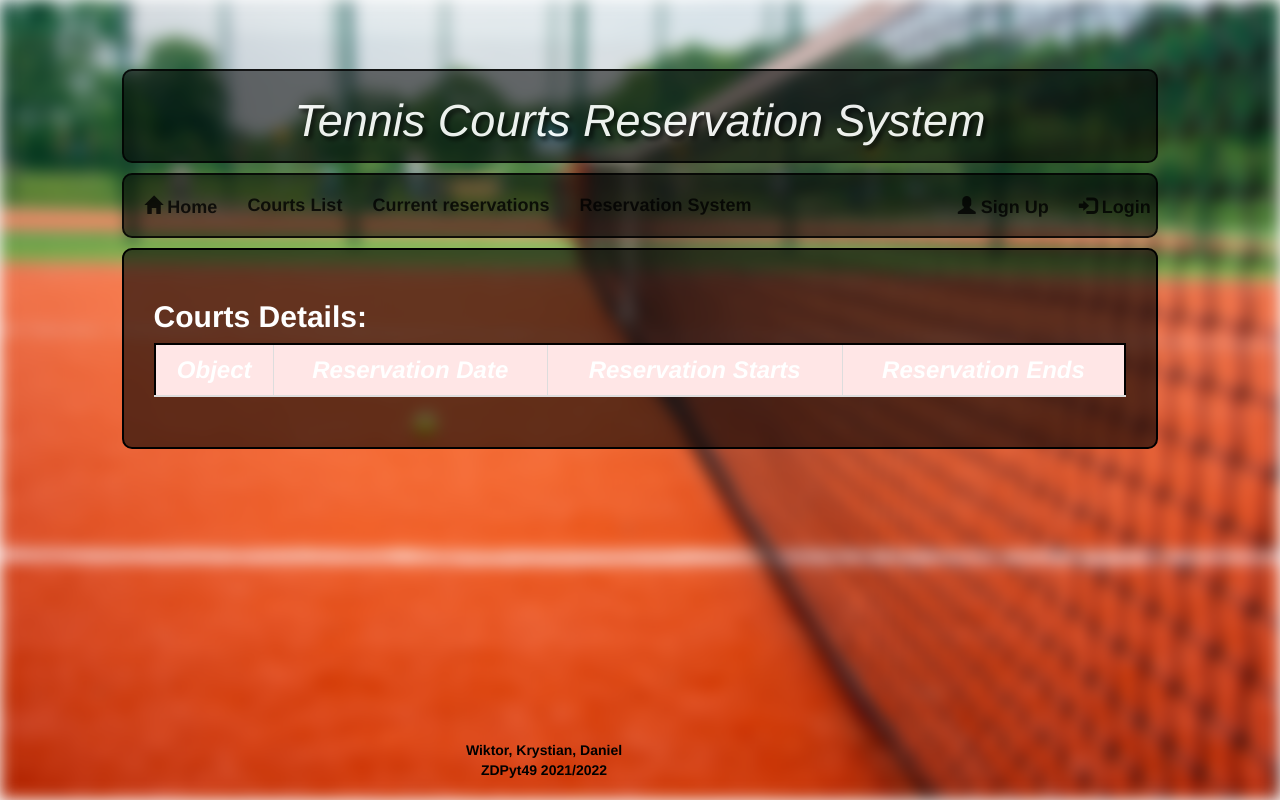
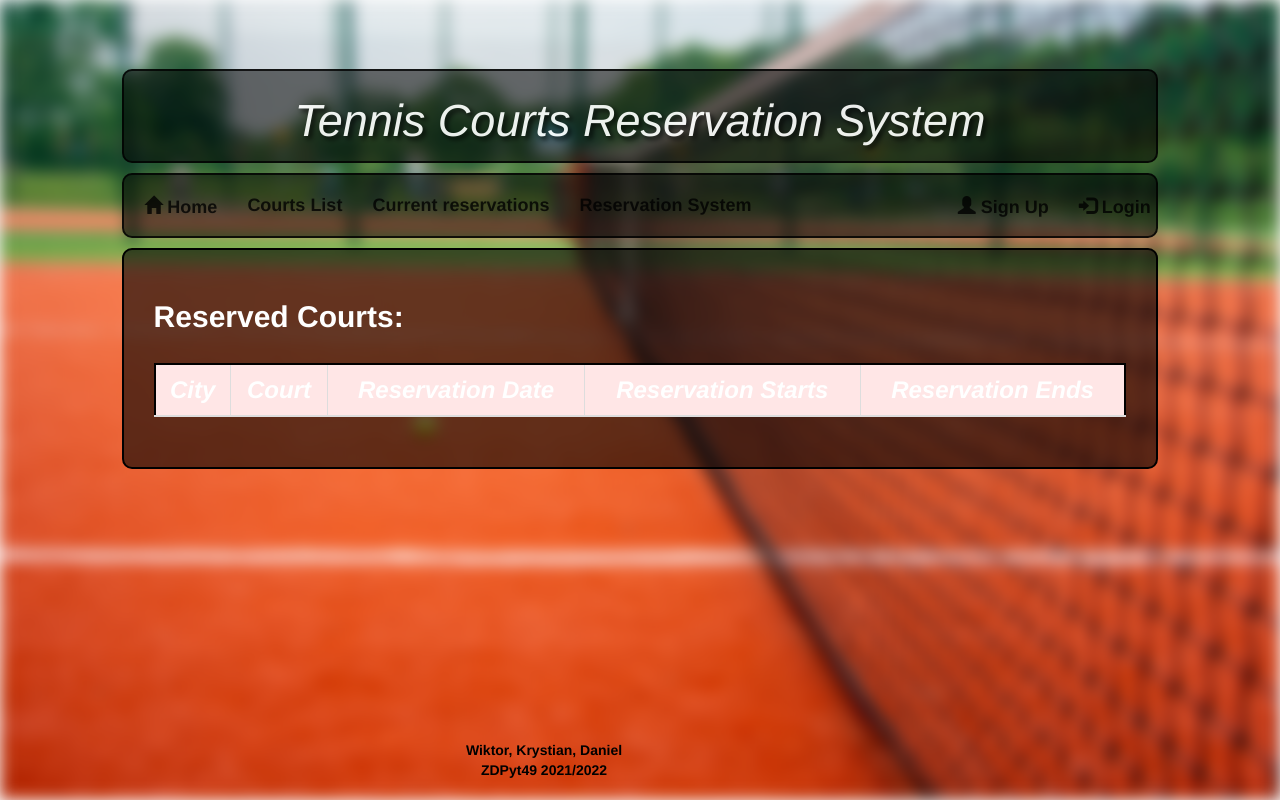
Before and after one commit to WikKab/tennis-court-reservations, a Django app: template reservations/templates/reserved_courts_details_views.html in a window 1280 px wide. Run offline with Django 3.2, Linux system fonts and the light colour scheme; the template is opened without the code that fills it, so the values that code supplies are empty; some libraries are stand-ins or nearby versions.

Commit message:
add reservations new details view

```diff
--- a/reservations/templates/courts_details.html
+++ b/reservations/templates/courts_details.html
@@ -1,7 +1,8 @@
 {% extends "base.html" %}
 
 {% block content %}
- <h2>Courts Details: </h2>
+ <h2>Courts rates and opening hours: </h2></br>
+
 
  <table class="table table-bordered" style="width:100%">
     <thead>
--- a/reservations/templates/reserved_courts_details_views.html
+++ b/reservations/templates/reserved_courts_details_views.html
@@ -1,12 +1,13 @@
 {% extends "base.html" %}
 
 {% block content %}
- <h2>Courts Details: </h2>
+ <h2>Reserved Courts: </h2></br>
 
  <table class="table table-bordered" style="width:100%">
     <thead>
       <tr>
-        <th>Object</th>
+        <th>City</th>
+        <th>Court</th>
         <th>Reservation Date</th>
         <th>Reservation Starts</th>
         <th>Reservation Ends</th>
@@ -15,7 +16,8 @@
     <tbody>
       {% for el in object_list %}
         <tr>
-          <td>{{ el.object }}</td>
+          <td>{{ el.object.city }}</td>
+          <td>{{ el.object.name }}</td>
           <td>{{ el.reservation_date }}</td>
           <td>{{ el.reservation_start }}</td>
           <td>{{ el.reservation_end }}</td>
```
Also changed, not shown: reservations/templates/available_courts.html (added, +27 -0 lines).
